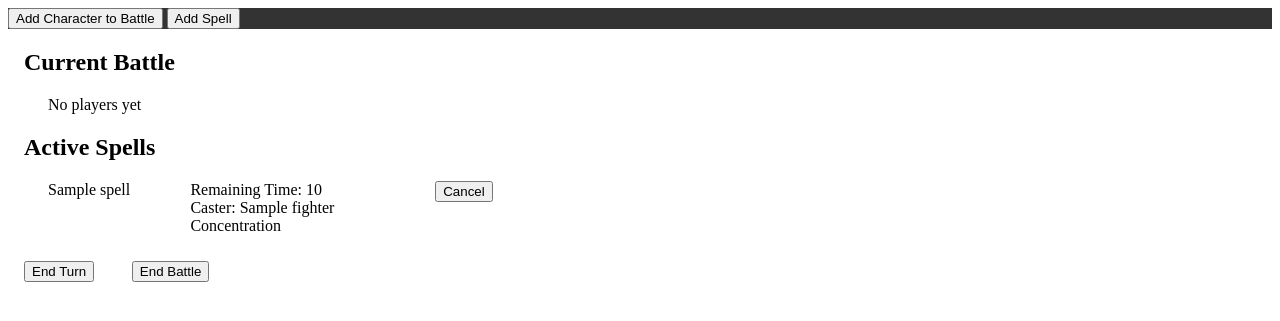
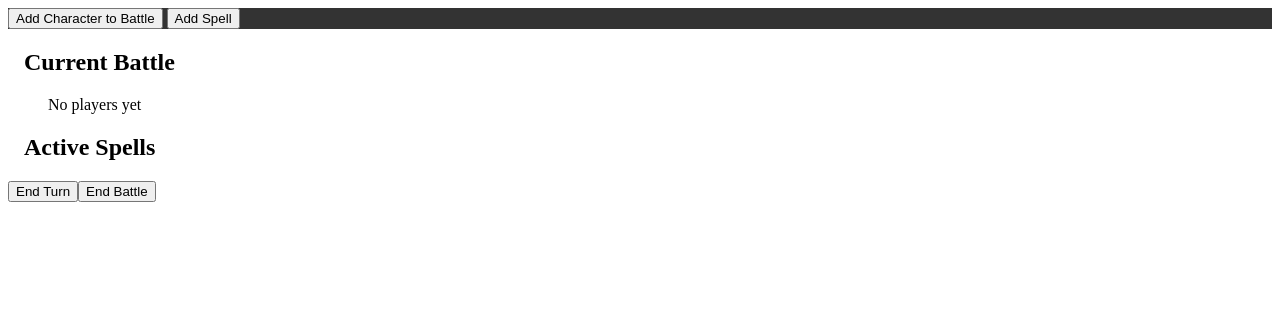
Before and after one commit to mcraig567/Initiative_Tracker, a Django app: page /tracker/ in a window 1280 px wide. Shown: the top 321 px of the page. Run offline with Django 3.2, Linux system fonts and the light colour scheme; tables that the repository leaves empty hold one stand-in row (values such as "Sample post").

Commit message:
updating Django initiative folder

```diff
--- a/initiative/tracker/static/tracker/add_spell.js
+++ b/initiative/tracker/static/tracker/add_spell.js
@@ -36,7 +36,8 @@
     let inner_list = document.createElement('ul');
     let spell_time = document.createElement('li');
     spell_time.value = time;
-    spell_time.innerHTML = `Remaining Time: ${spell_time.value}`;
+    spell_time.classList.add('time');
+    spell_time.innerHTML = `Remaining Time: ${spell_time.value}s`;
     let spell_caster = document.createElement('li');
     spell_caster.value = caster;
     spell_caster.innerHTML = `Caster: ${caster}`;
--- a/initiative/tracker/static/tracker/styles.css
+++ b/initiative/tracker/static/tracker/styles.css
@@ -63,3 +63,7 @@
     width: 6%;
     padding: 0 16px;
 }
+
+.active {
+    font-weight: bold;
+}
--- a/initiative/tracker/static/tracker/turn_end.js
+++ b/initiative/tracker/static/tracker/turn_end.js
@@ -2,3 +2,37 @@
 // Remove time from all spells
 // Remove any expired spells
 //
+
+document.addEventListener("DOMContentLoaded", function() {
+    document.querySelector('#end_turn').onclick = endTurn;
+    document.querySelector('#end_battle').onclick = endBattle;
+});
+
+function endTurn() {
+    console.log('Next Turn')
+    //Get list of all remaining spell durations (li elements)
+    let spell_times = document.querySelectorAll('.time');
+    console.log(spell_times)
+
+    let i;
+    //Iterate through spells, decreasing time by 6 seconds, and removing if time is below 0
+    for (i = 0; i < spell_times.length; i++) {
+        let time = spell_times[i].value;
+        time -= 6;
+
+        if (time <= 0) {
+            spell_times[i].parentNode.parentNode.parentNode.removeChild(spell_times[i].parentNode.parentNode);
+        } else {
+            spell_times[i].value = time;
+            spell_times[i].innerHTML = `Remaining Time: ${spell_times[i].value}s`;
+        };
+    };
+};
+
+function endBattle() {
+    console.log('Ending Battle')
+
+    //Reset everything to blank
+    document.querySelector('#all-spells').innerHTML = "";
+    document.querySelector('.current-players').innerHTML = "No players yet";
+};
--- a/initiative/tracker/templates/tracker/index.html
+++ b/initiative/tracker/templates/tracker/index.html
@@ -20,7 +20,7 @@
 
 <div id="spell">
     <input id="new-spell-name" name="spell" type="text" placeholder="Spell Name" required>
-    <input id="new-spell-duration" name="duration" type="number" placeholder="Length" required min="1">
+    <input id="new-spell-duration" name="duration" type="number" placeholder="Length (seconds)" required min="1">
     <select id="new-spell-conc" name="concentration" required>
         <option value="" disabled selected hidden>Concentration</option>
         <option value="True">True</option>
@@ -40,43 +40,11 @@
 
 <h2>Active Spells</h2>
 <ul id="all-spells">
-    {% for spell in spells %}
-
-        <li class="spell_list">
-            <div>
-                {{ spell.name }}
-            </div>
-
-            <ul>
-                <li>Remaining Time: {{ spell.duration }}</li>
-                <li>Caster: {{ spell.caster }}</li>
-
-                {% if spell.concentration == True %}
-                    <li>Concentration</li>
-                {% endif %}
-            </ul>
-
-            <form action="{% url 'remove' spell.id %}" method="POST">
-                {% csrf_token %}
-                <input type="submit" name="rem" value="Cancel">
-            </form>
-        </li>
-
-
-    {% endfor %}
-
 </ul>
 
 <div class="bottom_buttons">
-    <form action="{% url 'turn' %}" method="POST" class="button">
-        {% csrf_token %}
-        <input type="submit" value="End Turn">
-    </form>
-
-    <form action="{% url 'clear' %}" method="POST" class="button">
-        {% csrf_token %}
-        <input type="submit" value="End Battle">
-    </form>
+        <button id="end_turn">End Turn</button>
+        <button id="end_battle">End Battle</button>
 </div>
 
 {% endblock %}
--- a/initiative/tracker/templates/tracker/layout.html
+++ b/initiative/tracker/templates/tracker/layout.html
@@ -6,6 +6,7 @@
         <link href="{% static 'tracker/styles.css' %}" rel="stylesheet">
         <script src="{% static 'tracker/add_player.js' %}"></script>
         <script src="{% static 'tracker/add_spell.js' %}"></script>
+        <script src="{% static 'tracker/turn_end.js' %}"></script>
         {% block title %}
         {% endblock %}
     </head>
```
Also changed, not shown: initiative/db.sqlite3.
